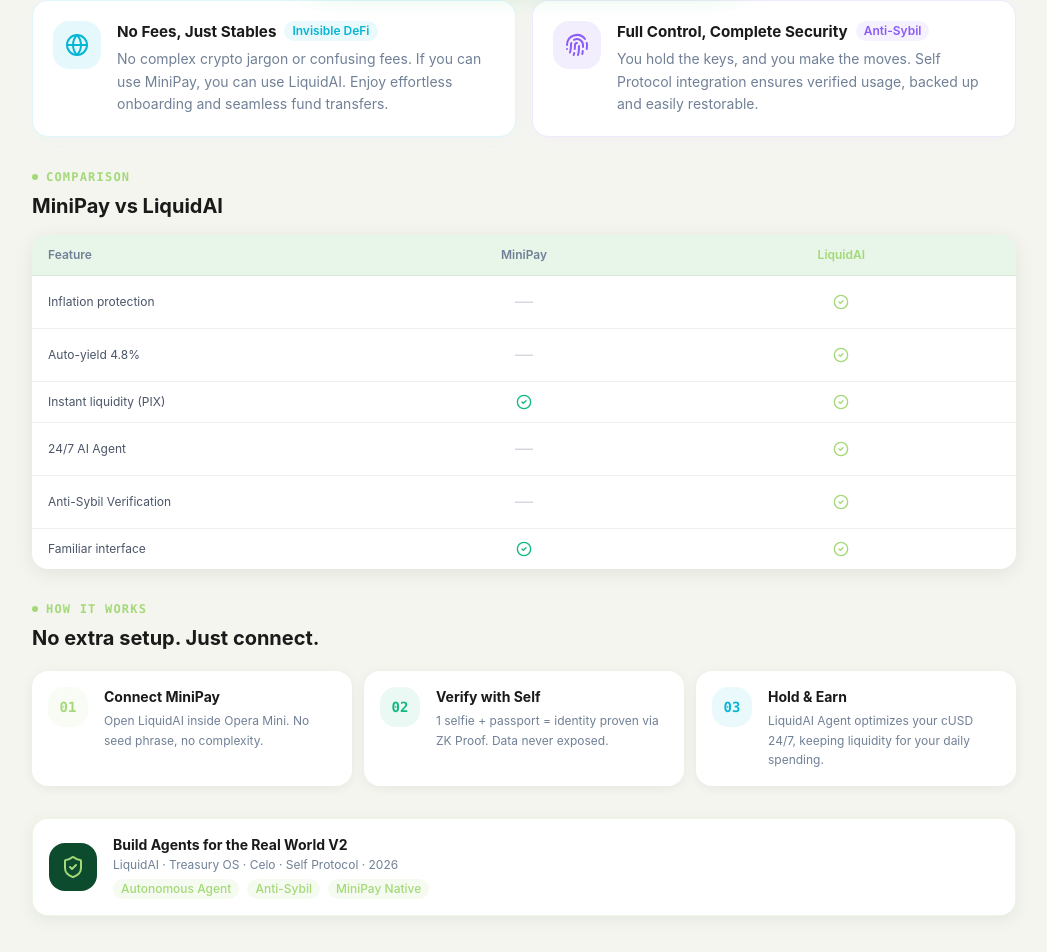
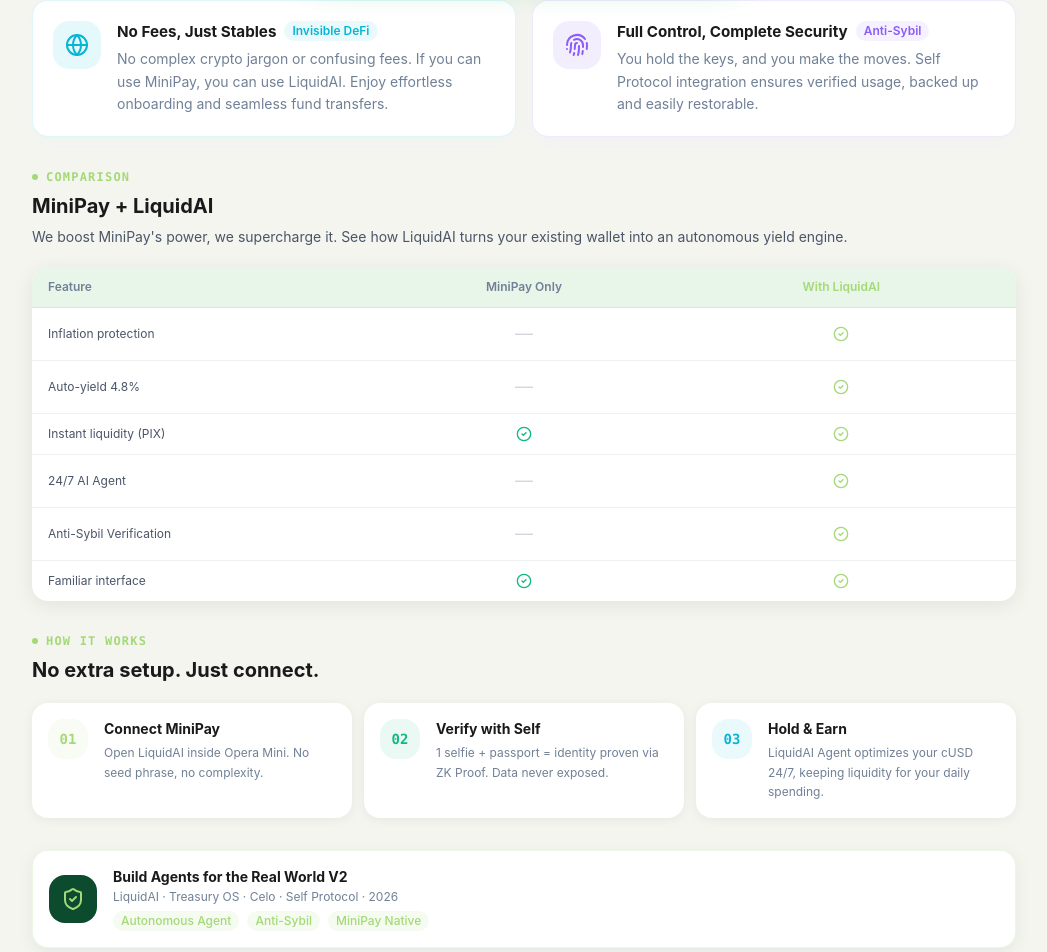
Before and after one commit to DGuedz/Liquidaicelominipay, a React (Vite) app: page /minipay-pitch in a window 1280 px wide. Shown: the part 800-1752 px from the top of the page, without its empty margins (116-1163 px from the left). Built offline with nearby package versions, Linux system fonts and the light colour scheme.

Commit message:
chore: refine pitch copy for minipay comparison

```diff
--- a/src/app/pages/minipay-pitch.tsx
+++ b/src/app/pages/minipay-pitch.tsx
@@ -360,9 +360,12 @@
         {/* ── COMPARISON TABLE ────────────────────────────────── */}
         <div className="px-5 mb-8">
           <SectionLabel text="Comparison" />
-          <h2 className="mb-4" style={{ color: "var(--text-primary)", fontSize: "1.25rem", fontWeight: 700 }}>
-            MiniPay vs LiquidAI
+          <h2 className="mb-2" style={{ color: "var(--text-primary)", fontSize: "1.25rem", fontWeight: 700 }}>
+            MiniPay + LiquidAI
           </h2>
+          <p className="text-sm mb-5" style={{ color: "var(--text-secondary)" }}>
+            We boost MiniPay's power, we supercharge it. See how LiquidAI turns your existing wallet into an autonomous yield engine.
+          </p>
           <div
             className="rounded-2xl overflow-hidden"
             style={{ background: "var(--surface-solid)", boxShadow: "0 4px 20px rgba(0,0,0,0.08)" }}
@@ -373,8 +376,8 @@
               style={{ background: "var(--card-bg)", borderBottom: "1px solid var(--border-light)" }}
             >
               <span className="text-xs font-semibold" style={{ color: "var(--text-muted)" }}>Feature</span>
-              <span className="text-xs font-semibold text-center" style={{ color: "var(--text-muted)" }}>MiniPay</span>
-              <span className="text-xs font-semibold text-center" style={{ color: "#A3D977" }}>LiquidAI</span>
+              <span className="text-xs font-semibold text-center" style={{ color: "var(--text-muted)" }}>MiniPay Only</span>
+              <span className="text-xs font-semibold text-center" style={{ color: "#A3D977" }}>With LiquidAI</span>
             </div>
             {/* Rows */}
             {COMPARISON.map((row, i) => (
```
